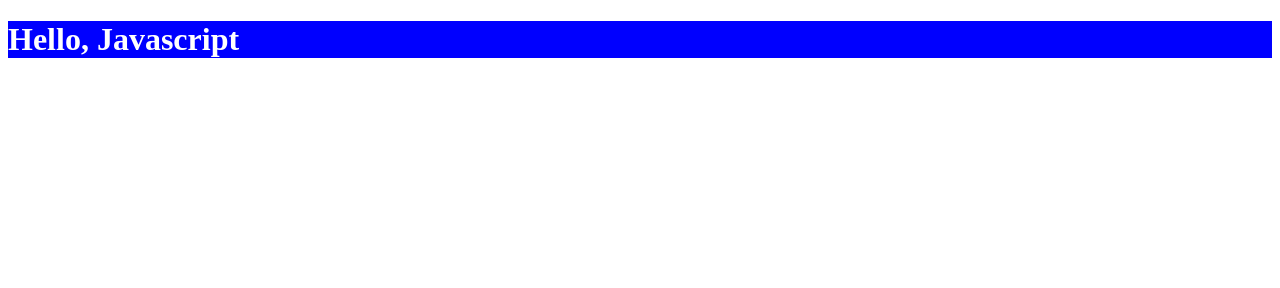
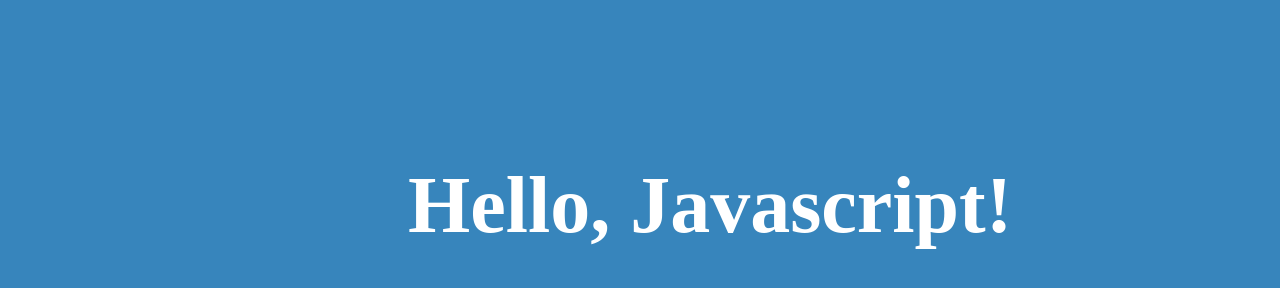
Before and after one commit to JJ299/Self-destruct, a plain HTML site: page index.html in a window 1280 px wide. Drawn offline with Linux system fonts and the light colour scheme.

Commit message:
Added css

```diff
--- a/index.html
+++ b/index.html
@@ -3,8 +3,9 @@
 	<head>
 		<title>Self destruct</title>
 		<link rel="stylesheet" href="style/style.css">
+		<script type="JS/script.js"></script>
 	</head>
 <body>
-	<h1 class="main">Hello, Javascript</h1>
+	<h1 class="main">Hello, Javascript!</h1>
 </body>
 </html>
--- a/style.css
+++ /dev/null
@@ -1,7 +0,0 @@
-* {
-	background-color: ;
-}
-
-.main {
-	color: white;
-}
--- a/style/style.css
+++ b/style/style.css
@@ -1,4 +1,10 @@
+* {
+	background-color: #3785BC;
+}
+
 .main {
-	background-color: blue;
+	margin-top: 10rem;
+	margin-left: 25rem;
 	color: white;
+	font-size: 5rem;
 }
```
